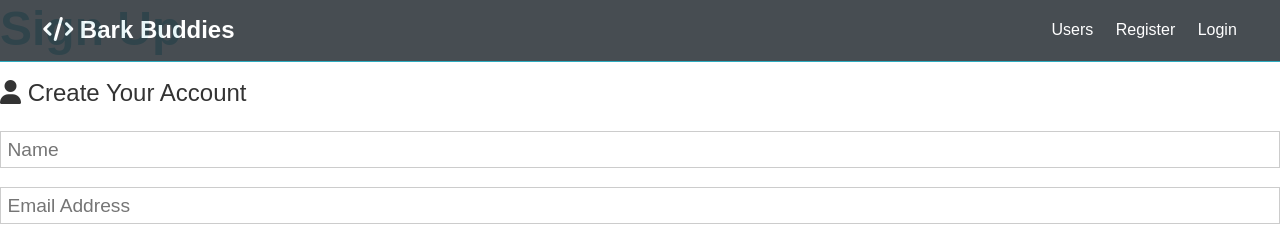
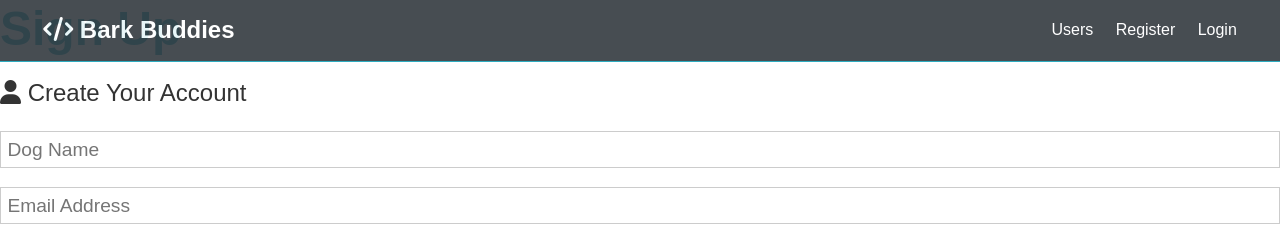
Before and after one commit to Atorres523/app_dev, a React (Create React App) app in the folder client/: page /register in a window 1280 px wide. Shown: the top 225 px of the page. Built offline with nearby package versions, Linux system fonts and the light colour scheme; no server answers.

Commit message:
dog name

```diff
--- a/client/src/components/auth/Register.js
+++ b/client/src/components/auth/Register.js
@@ -39,7 +39,7 @@ const Register = ({ setAlert, register, isAuthenticated }) => {
         <div className="form-group">
           <input
             type="text"
-            placeholder="Name"
+            placeholder="Dog Name"
             name="name"
             value={name}
             onChange={e => onChange(e)}
```
